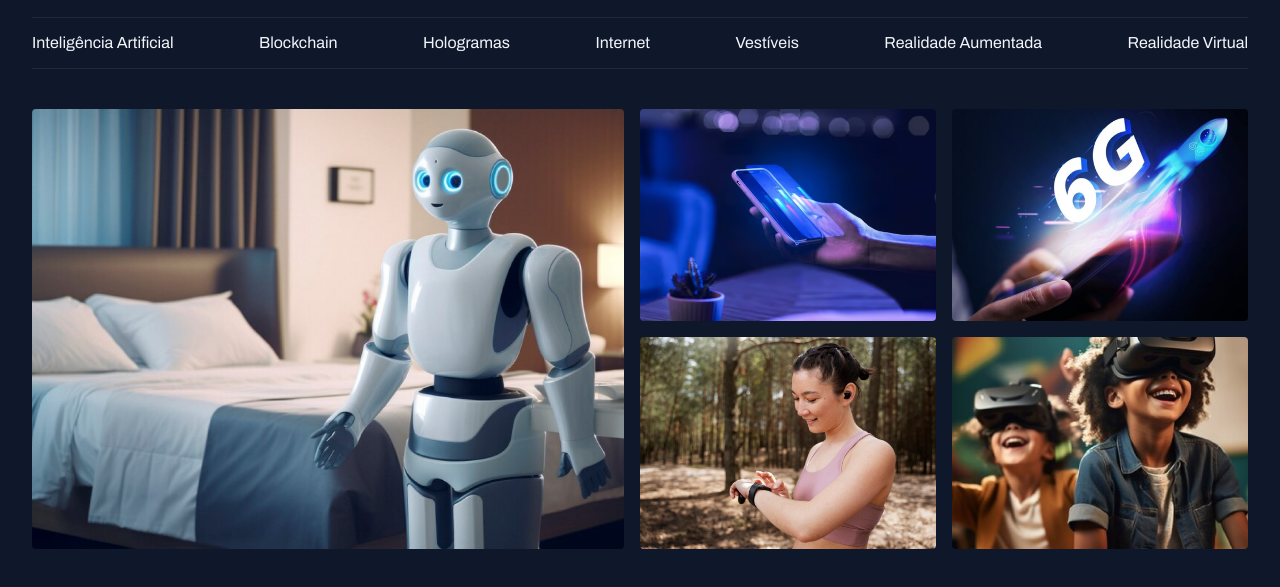
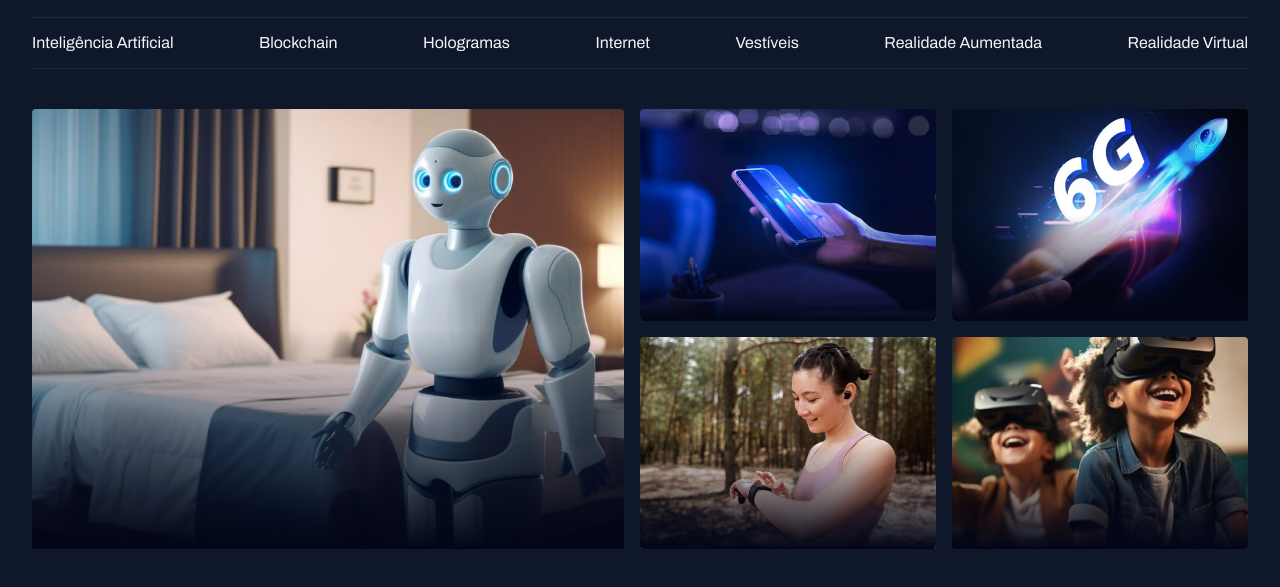
Before and after one commit to ThalesGranja/portal-de-noticias, a plain HTML site: page index.html in a window 1280 px wide. Shown: the part 55-642 px from the top of the page. Drawn offline with Linux system fonts and the light colour scheme; a web font is replaced by a local one.

Commit message:
add imagens com fundo com degrade

```diff
--- a/index.html
+++ b/index.html
@@ -45,24 +45,24 @@
 
   <main class="grid container">
     <section id="featured" class="grid grid-flow-col gap-16">
-      <div>
+      <div class="card">
         <img src="assets/images/Image 01.png" alt="">
       </div>
 
       <div class="grid grid-cols-2 gap-16">
-        <div>
+        <div class="card">
           <img src="assets/images/Image 02.png" alt="">
         </div>
 
-        <div>
+        <div class="card">
           <img src="assets/images/Image 03.png" alt="">
         </div>
 
-        <div>
+        <div class="card">
           <img src="assets/images/Image 04.png" alt="">
         </div>
 
-        <div>
+        <div class="card">
           <img src="assets/images/Image 05.png" alt="">
         </div>
       </div>
--- a/styles/sections.css
+++ b/styles/sections.css
@@ -2,6 +2,21 @@
   img {
     height: 100%;
     object-fit: cover;
-    border-radius: 4px;
   }
 }
+
+.card {
+  position: relative;
+  overflow: hidden;
+  border-radius: 4px;
+
+  &::before {
+    content: "";
+    position: absolute;
+    inset: 0;
+    top: 50%;
+    background: linear-gradient(180deg,
+        transparent 0%,
+        #020617);
+  }
+}
```
